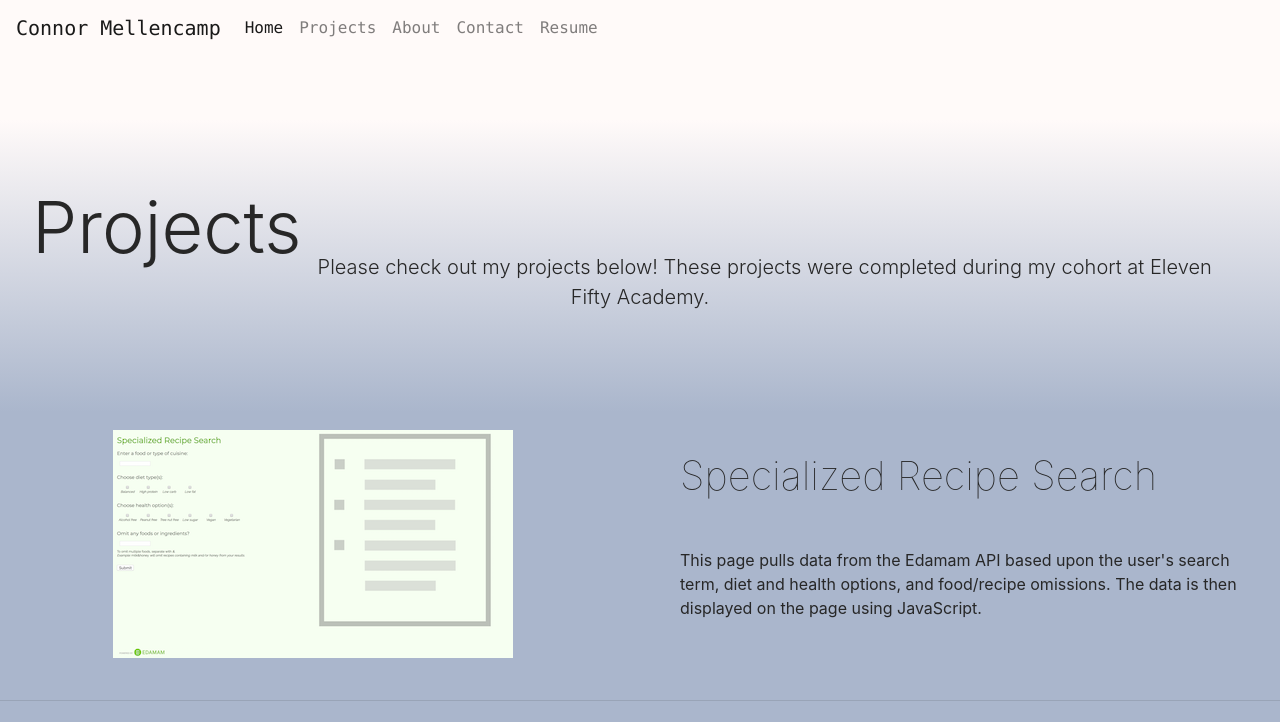
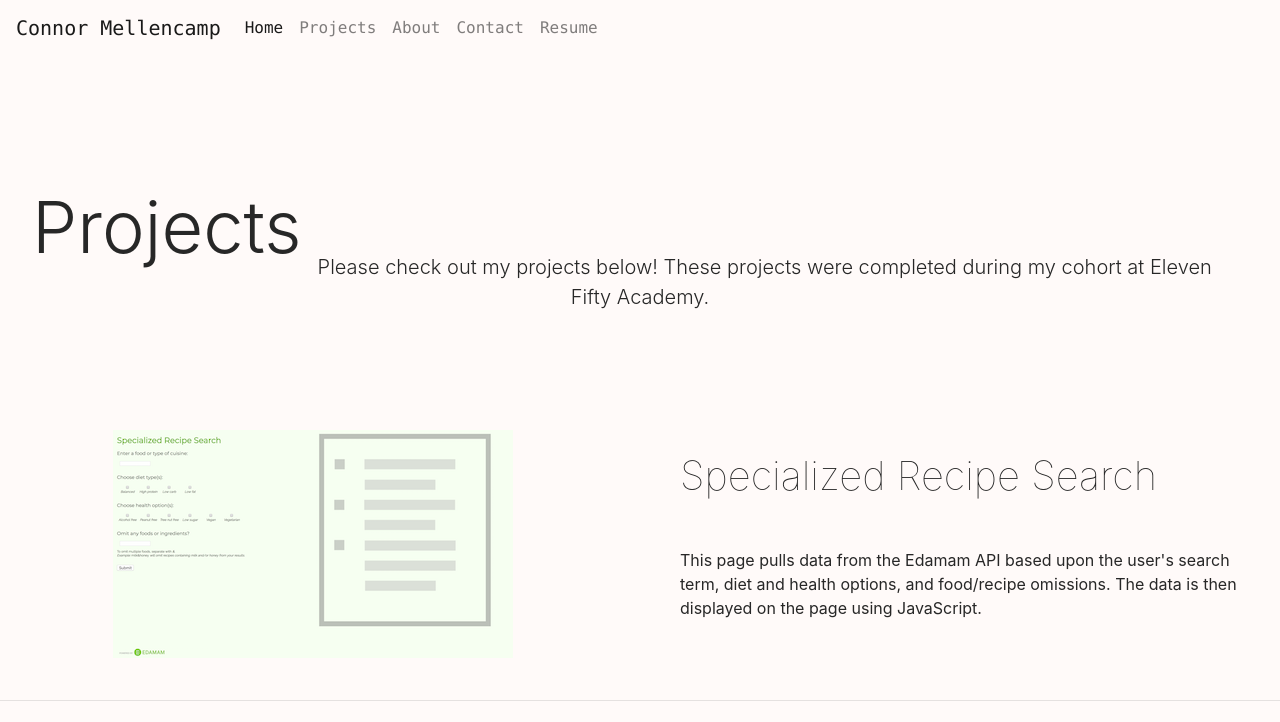
Before and after one commit to comellen/portfolio, a plain HTML site: page index.html in a window 1280 px wide. Shown: the top 722 px of the page. Drawn offline with nearby package versions, Linux system fonts and the light colour scheme.

Commit message:
updated background styling. Enjoying matte background more

```diff
--- a/css/about.css
+++ b/css/about.css
@@ -1,5 +1,5 @@
 #jumboAbout {
-    background-image: linear-gradient(var(--blue), var(--white));
+    /* background-image: linear-gradient(var(--blue), var(--white)); */
     color: var(--black);
     padding-top: 8em;
 }
--- a/css/header.css
+++ b/css/header.css
@@ -1,9 +1,10 @@
 .jumbotron {
     border-radius: 0 !important;
     margin-bottom: 0;
+    background: var(--white);
 }
 #jumboProjects {
-    background-image: linear-gradient(var(--white), var(--blue));
+    /* background-image: linear-gradient(var(--white), var(--blue)); */
     color: var(--black);
     text-align: center;
     margin-top: 4em;
--- a/css/projects.css
+++ b/css/projects.css
@@ -1,5 +1,5 @@
 .blueboy {
-    background-color: var(--blue);
+    /* background-color: var(--blue); */
     min-height: 250px;
     justify-content: center;
 }
```
Also changed, not shown: index.html (+6 -2 lines).
